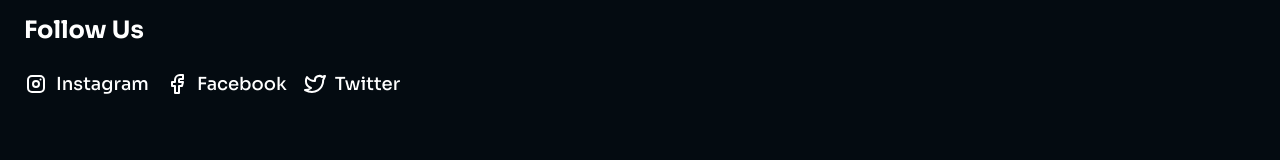
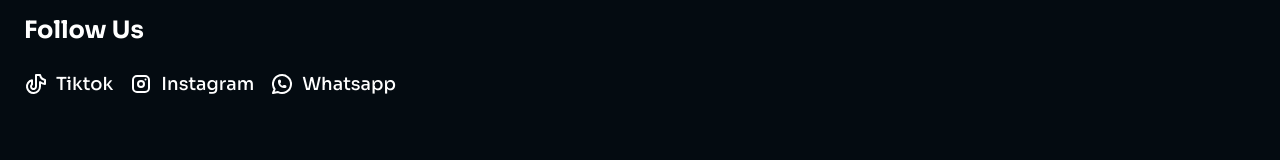
Before and after one commit to lumibyte-mdn/tedz-production, a Next.js app: page /contact in a window 1280 px wide. Shown: the part 298-458 px from the top of the page. Built offline with nearby package versions, Linux system fonts and the light colour scheme.

Commit message:
feat: update SocialMediaSection to include correct social media links and remove unused icons

```diff
--- a/components/sections/SocialMediaSection.tsx
+++ b/components/sections/SocialMediaSection.tsx
@@ -1,25 +1,25 @@
 import {
-  IconBrandFacebook,
   IconBrandInstagram,
-  IconBrandTwitter,
+  IconBrandTiktok,
+  IconBrandWhatsapp,
 } from '@tabler/icons-react';
 import Section from './Section';
 
 const mockSocialMediaLinks = [
   {
+    platform: 'Tiktok',
+    url: 'https://www.tiktok.com/@tedz.production?is_from_webapp=1&sender_device=pc',
+    icon: <IconBrandTiktok size={24} className='text-white' />,
+  },
+  {
     platform: 'Instagram',
-    url: 'https://instagram.com/yourprofile',
+    url: 'https://www.instagram.com/tedz.production?utm_source=ig_web_button_share_sheet&igsh=ZDNlZDc0MzIxNw==',
     icon: <IconBrandInstagram size={24} className='text-white' />,
   },
   {
-    platform: 'Facebook',
-    url: 'https://facebook.com/yourprofile',
-    icon: <IconBrandFacebook size={24} className='text-white' />,
-  },
-  {
-    platform: 'Twitter',
-    url: 'https://twitter.com/yourprofile',
-    icon: <IconBrandTwitter size={24} className='text-white' />,
+    platform: 'Whatsapp',
+    url: 'https://api.whatsapp.com/send?phone=6285117305638',
+    icon: <IconBrandWhatsapp size={24} className='text-white' />,
   },
 ];
 
```
